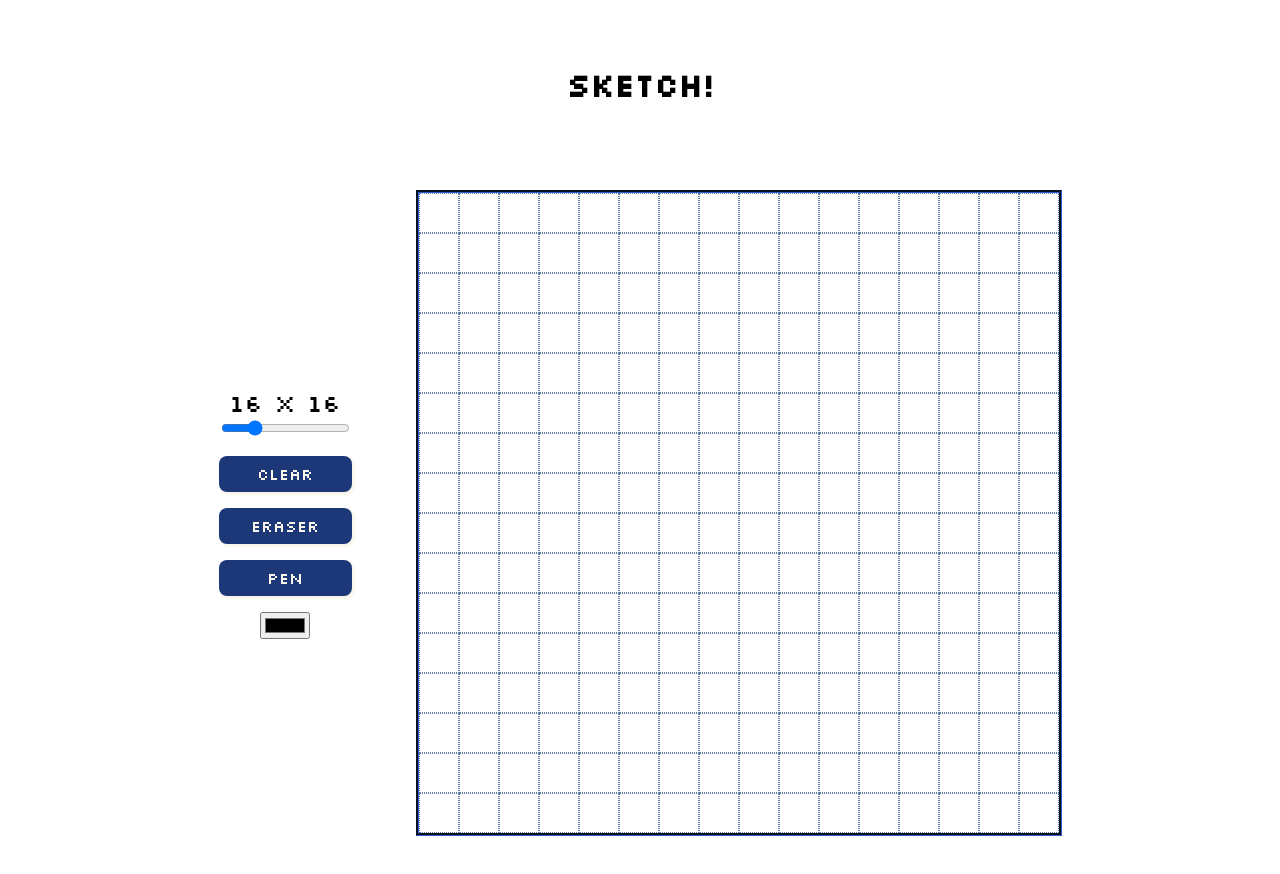
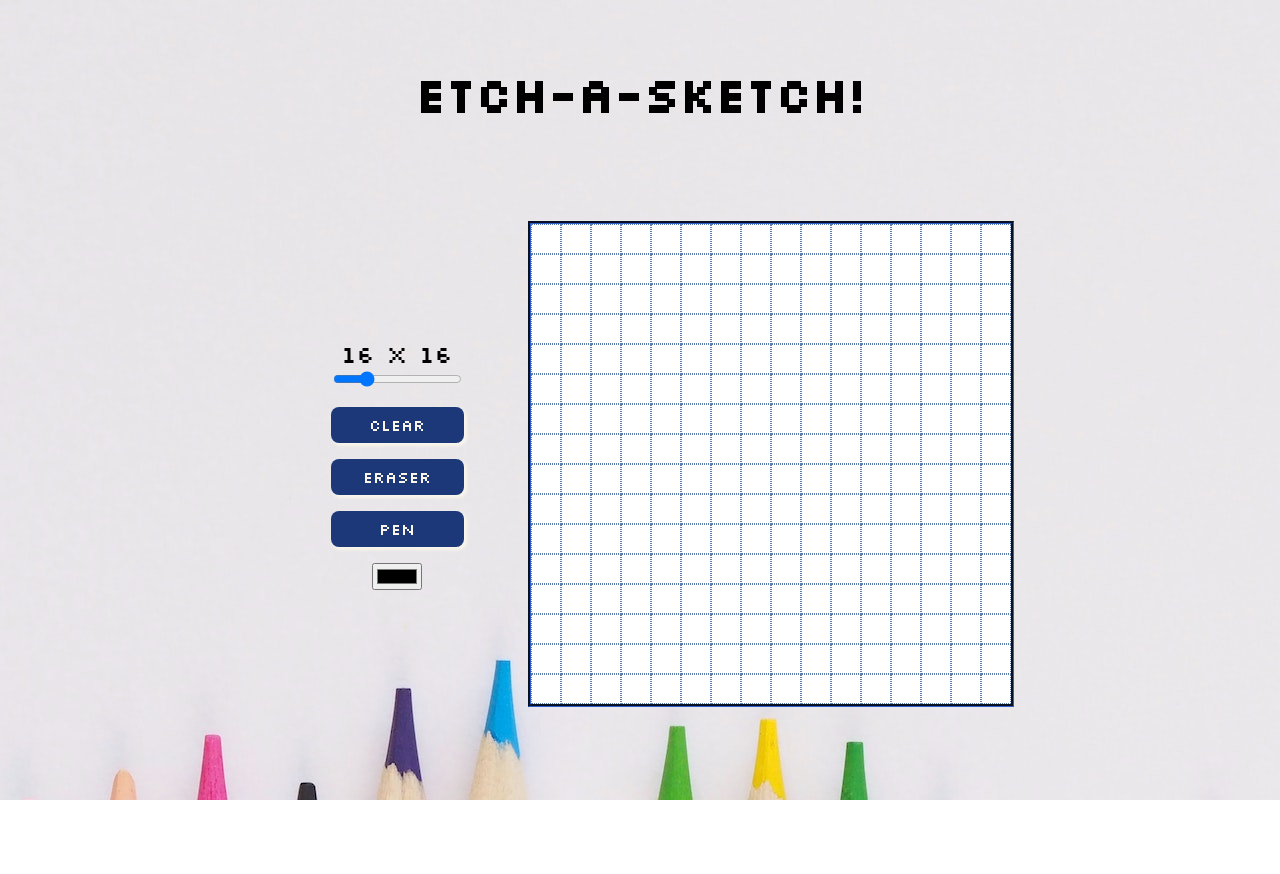
Before and after one commit to tymc47/odin-etchasketch, a plain HTML site: page index.html in a window 1280 px wide. After the commit the page ends 800 px from the top, so only its background shows below. Drawn offline with Linux system fonts and the light colour scheme.

Commit message:
add background and font style

```diff
--- a/index.html
+++ b/index.html
@@ -10,7 +10,7 @@
 </head>
 
 <body>
-    <h1>Sketch!</h1>
+    <h1>Etch-A-Sketch!</h1>
     <div class="main">
         <div class="control">
             <div class="gridslider">
--- a/style.css
+++ b/style.css
@@ -2,6 +2,10 @@
 
 body, button{
     font-family: 'Silkscreen', cursive;
+}
+
+body {
+    background-image: url('background.jpg');
 }
 .main{
     padding: 64px;
@@ -15,9 +19,10 @@ body, button{
 .panel{
     border-style: groove;
     border-color: #1c3879;
+    background-color: white;
     display: grid;
-    width: 640px;
-    height: 640px;
+    width: 480px;
+    height: 480px;
 
 }
 
@@ -34,6 +39,7 @@ body, button{
     justify-content: center;
     align-items: center;
     row-gap: 16px;
+    margin-left: 64px;
 }
 
 .slidervalue {
@@ -47,6 +53,7 @@ body, button{
 
 h1 {
     margin-top: 64px;
+    font-size: 48px;
     text-align: center;
 }
 
```
Also changed, not shown: background.jpg (added).
